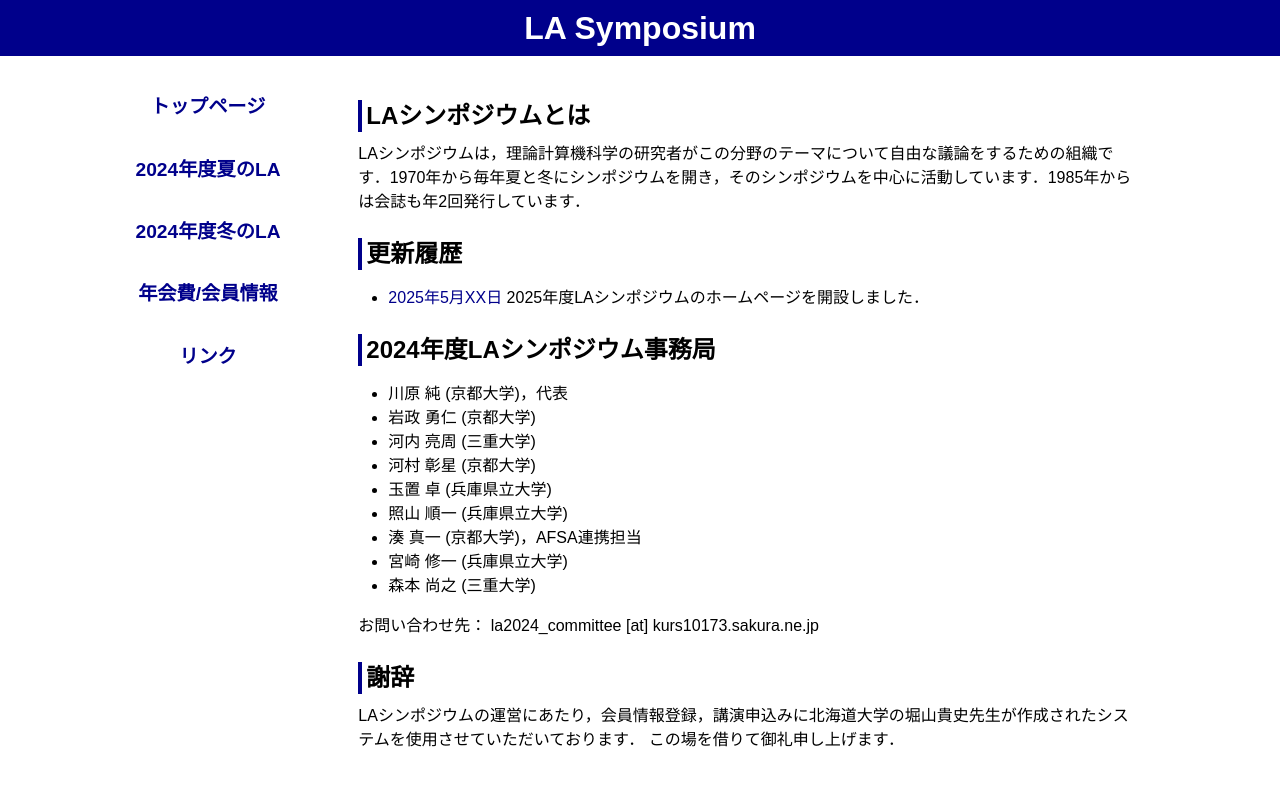
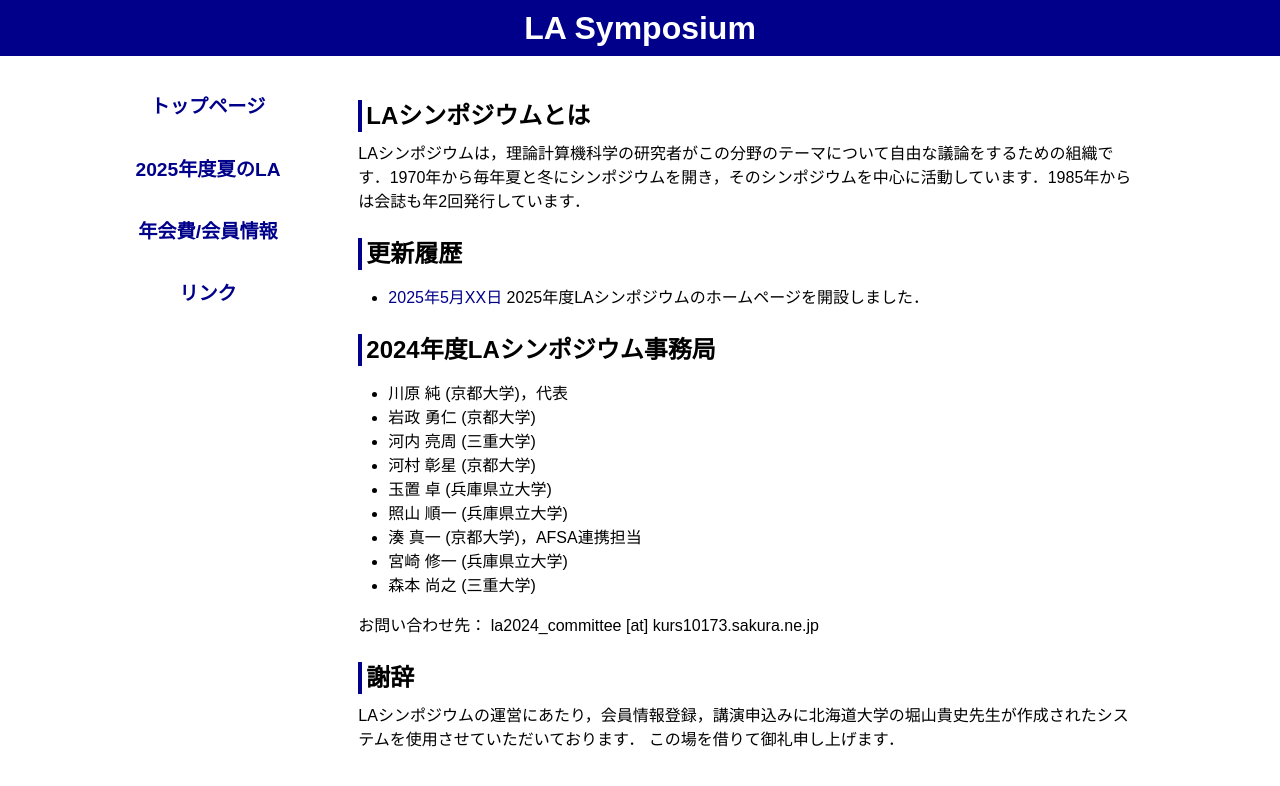
Before and after one commit to ytamura12/la-symposium_test.github.io, a Jekyll site: the page built from index.md, in a window 1280 px wide. Shown: the top 786 px of the page. Built offline with Jekyll 4.4.1, drawn with Linux system fonts in a browser that asks for light colours.

Commit message:
Update default.html

```diff
--- a/_layouts/default.html
+++ b/_layouts/default.html
@@ -4,7 +4,7 @@
   <meta charset="UTF-8">
   <title>{{ page.title }}</title>
   <link rel="icon" sizes="any" href={{ "/favicon.svg" | relative_url }} type="image/svg+xml">
-  <link rel="stylesheet" type="text/css" media="screen" href={{ "/assets/style.css" | relative_url }}>
+  <link rel="stylesheet" type="text/css" media="screen" href={{ "./assets/style.css" | relative_url }}>
 </head>
 <body>
   <header role="banner">
@@ -14,8 +14,8 @@
     <nav role="navigation">
       <ul role="menubar">
         <li role="menuitem"><a href={{ "./index.html" | relative_url }}>トップページ</a></li>
-        <li role="menuitem"><a href={{ "./2024/summer.html" | relative_url }}>2024年度夏のLA</a></li>
-        <li role="menuitem"><a href={{ "./2024/winter.html" | relative_url }}>2024年度冬のLA</a></li>
+        <li role="menuitem"><a href={{ "./2024/summer.html" | relative_url }}>2025年度夏のLA</a></li>
+<!--         <li role="menuitem"><a href={{ "./2024/winter.html" | relative_url }}>2025年度冬のLA</a></li> -->
         <li role="menuitem"><a href={{ "./members.html" | relative_url }}>年会費/会員情報</a></li>
         <li role="menuitem"><a href={{ "./links.html" | relative_url }}>リンク</a></li>
       </ul>
```
